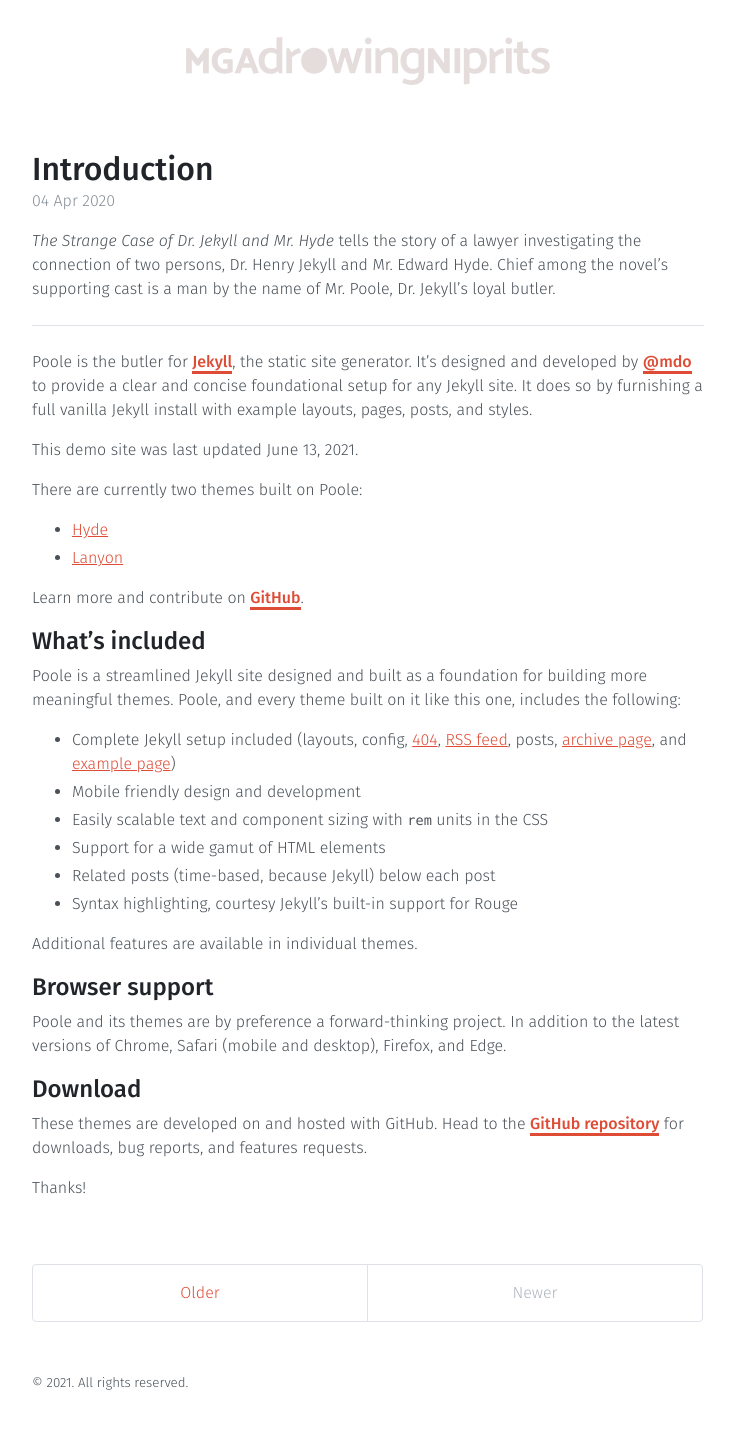
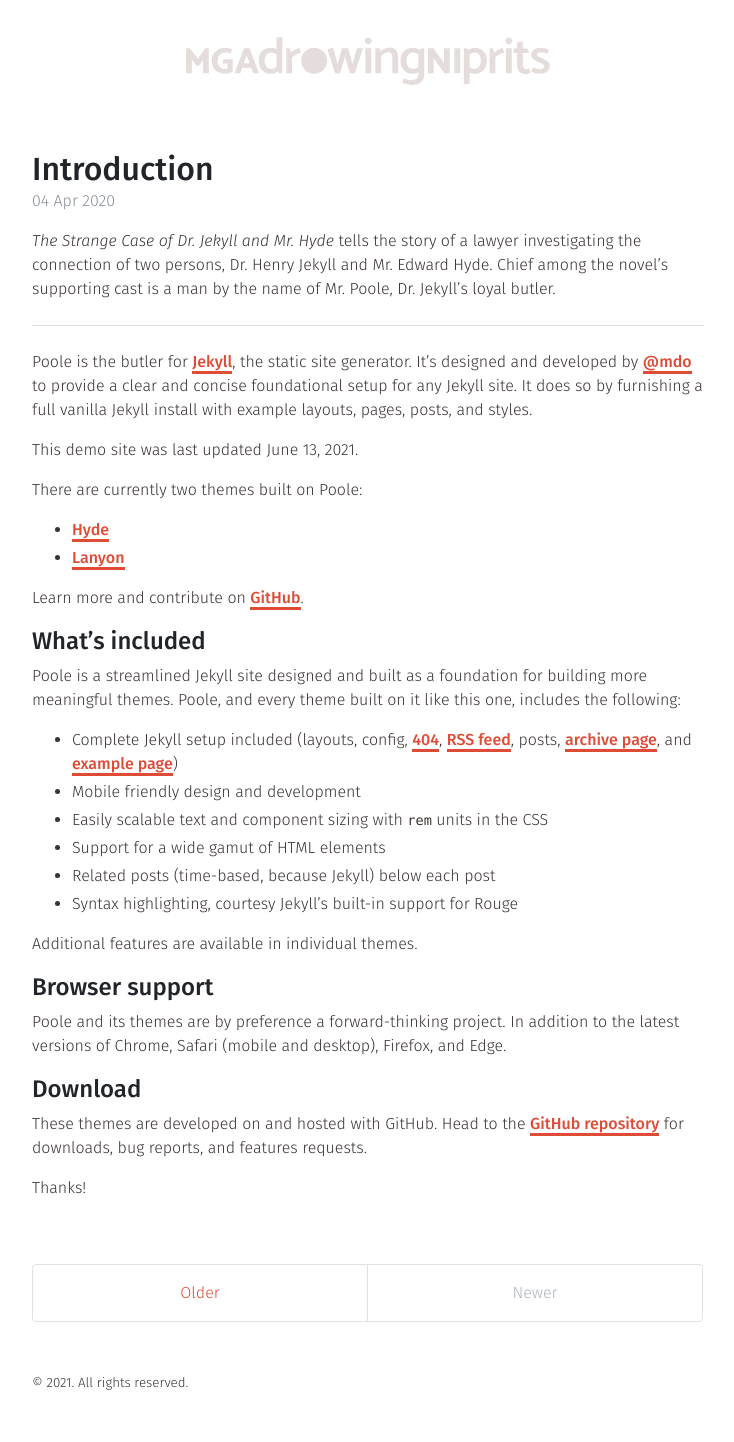
Before and after one commit to frytzrazal/mga-drowing-ni-prits, a Jekyll site: the page built from index.html, in a window 1280 px wide. Shown: the whole page, without its empty margins (272-1006 px from the left). Built offline with Jekyll 4.4.1, drawn with Linux system fonts in a browser that asks for light colours; the list of posts is cut into pages by our own code.

Commit message:
Disable dark mode for now

```diff
--- a/_sass/_posts.scss
+++ b/_sass/_posts.scss
@@ -67,7 +67,7 @@
 }
 
 .post {
-  p {
+  p, li {
     a {
       font-weight: 500;
       text-decoration: none;
--- a/_sass/_variables.scss
+++ b/_sass/_variables.scss
@@ -38,7 +38,7 @@
   --body-font: Fira Sans, sans-serif;
   --body-font-size: 16px;
   --body-line-height: 1.5;
-  --body-color: var(--gray-700);
+  --body-color: var(--dk-brown);
   --body-bg: #fff;
   --logo-color: var(--lt-brown);
 
@@ -60,7 +60,7 @@
   --spacer-3: calc(var(--spacer) * 3);
 }
 
-@media (prefers-color-scheme: dark) {
+/*@media (prefers-color-scheme: dark) {
   :root {
     --body-color: var(--lt-gray);
     --body-bg: var(--gray-900);
@@ -76,4 +76,4 @@
 
     --code-bg: var(--gray-900);
   }
-}
+}*/
```
